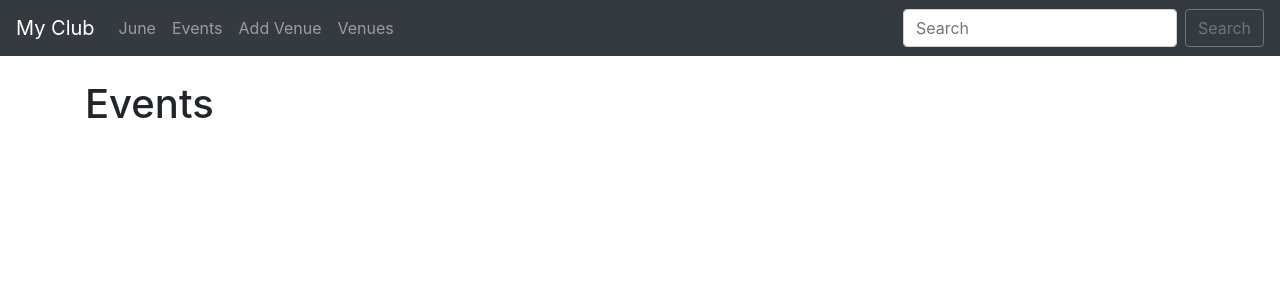
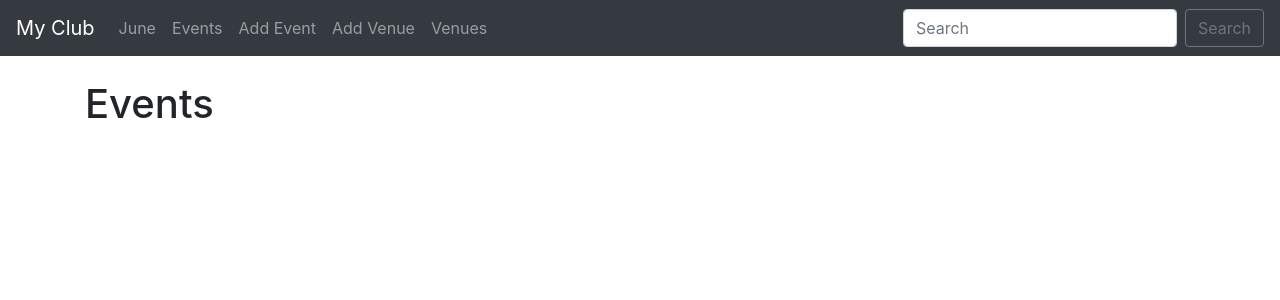
Before and after one commit to akashKarmakar02/EventDjangoApp, a Django app: page /events in a window 1280 px wide. Shown: the top 300 px of the page. Run offline with Django 4.2, Linux system fonts and the light colour scheme; data that the repository does not hold is empty.

Commit message:
Added add event navbar link

```diff
--- a/templates/events/base.html
+++ b/templates/events/base.html
@@ -24,6 +24,9 @@
             <a class="nav-link" href="{% url 'list-events' %}">Events</a>
           </li>
           <li class="nav-item">
+            <a class="nav-link" href="{% url 'add-event' %}">Add Event</a>
+          </li>
+          <li class="nav-item">
             <a class="nav-link" href="{% url 'add-venue' %}">Add Venue</a>
           </li>
           <li class="nav-item">
```
